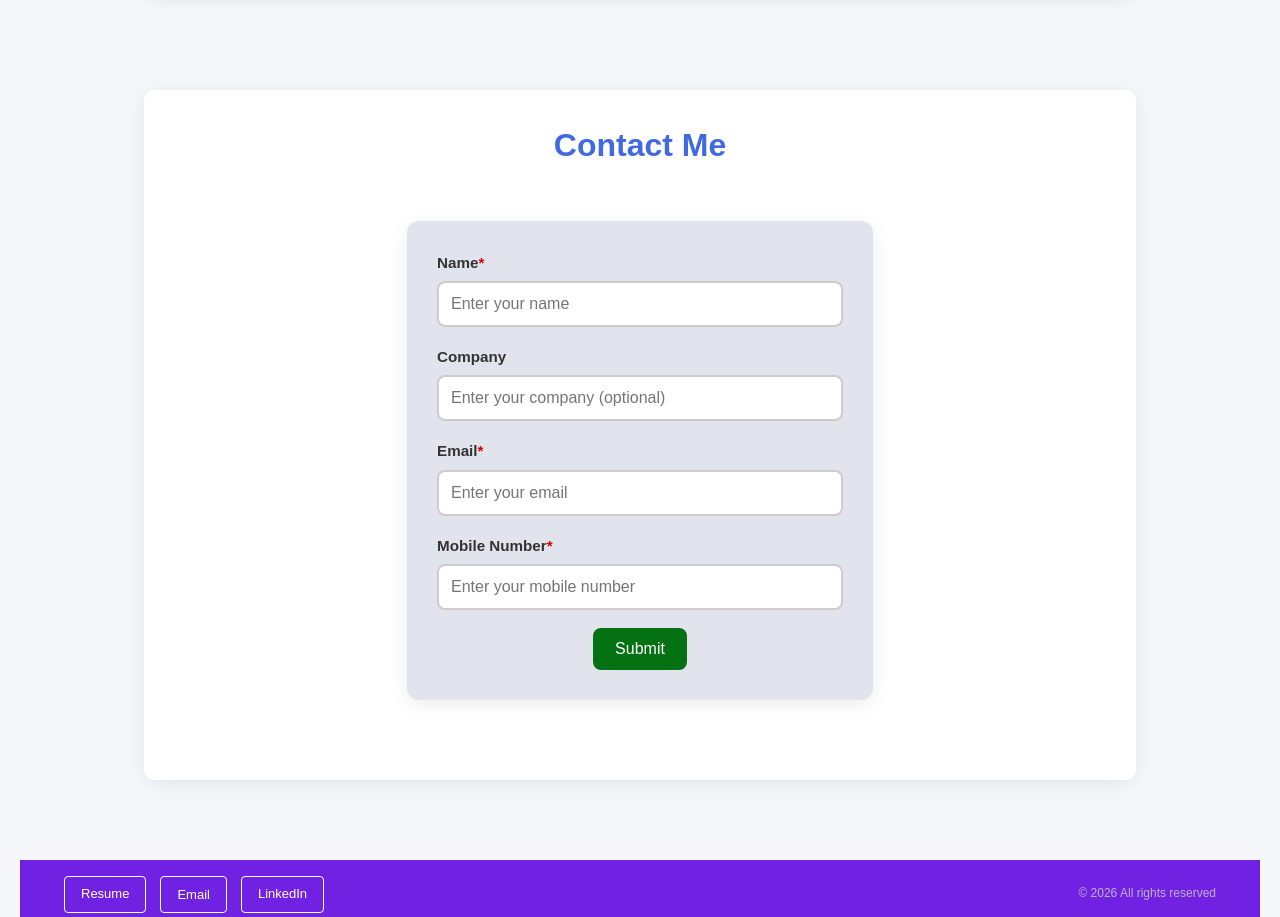
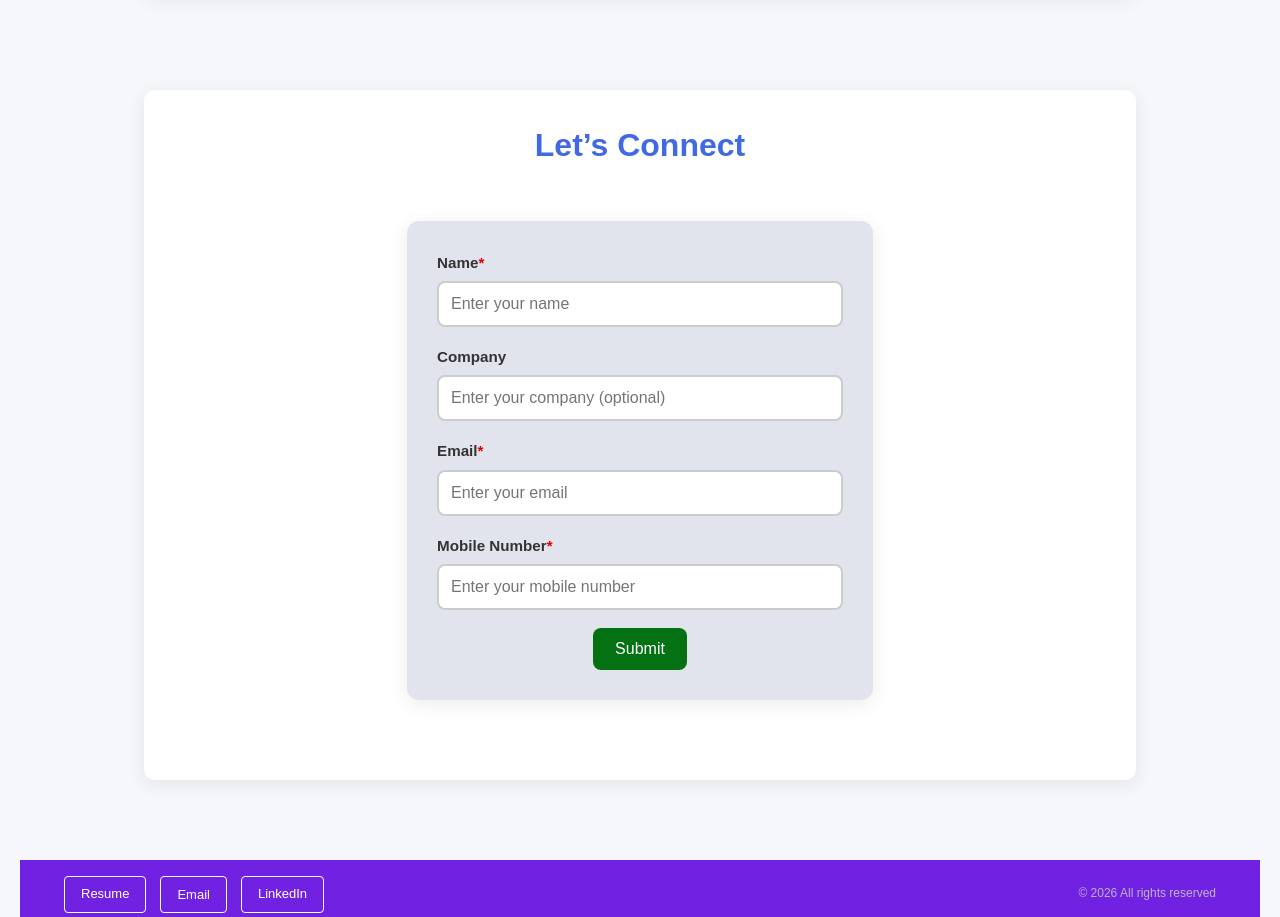
Before and after one commit to Anitkurian37/web, a plain HTML site: page index.html in a window 1280 px wide. Shown: the part 4280-5197 px from the top of the page. Drawn offline with Linux system fonts and the light colour scheme.

Commit message:
lets connect

```diff
--- a/index.html
+++ b/index.html
@@ -279,7 +279,7 @@
 
 
    <section id="contact-card">
-  <h2>Contact Me</h2>
+  <h2>Let’s Connect</h2>
 
   <div class="contact-card-form">
     <form id="contactForm">
```
